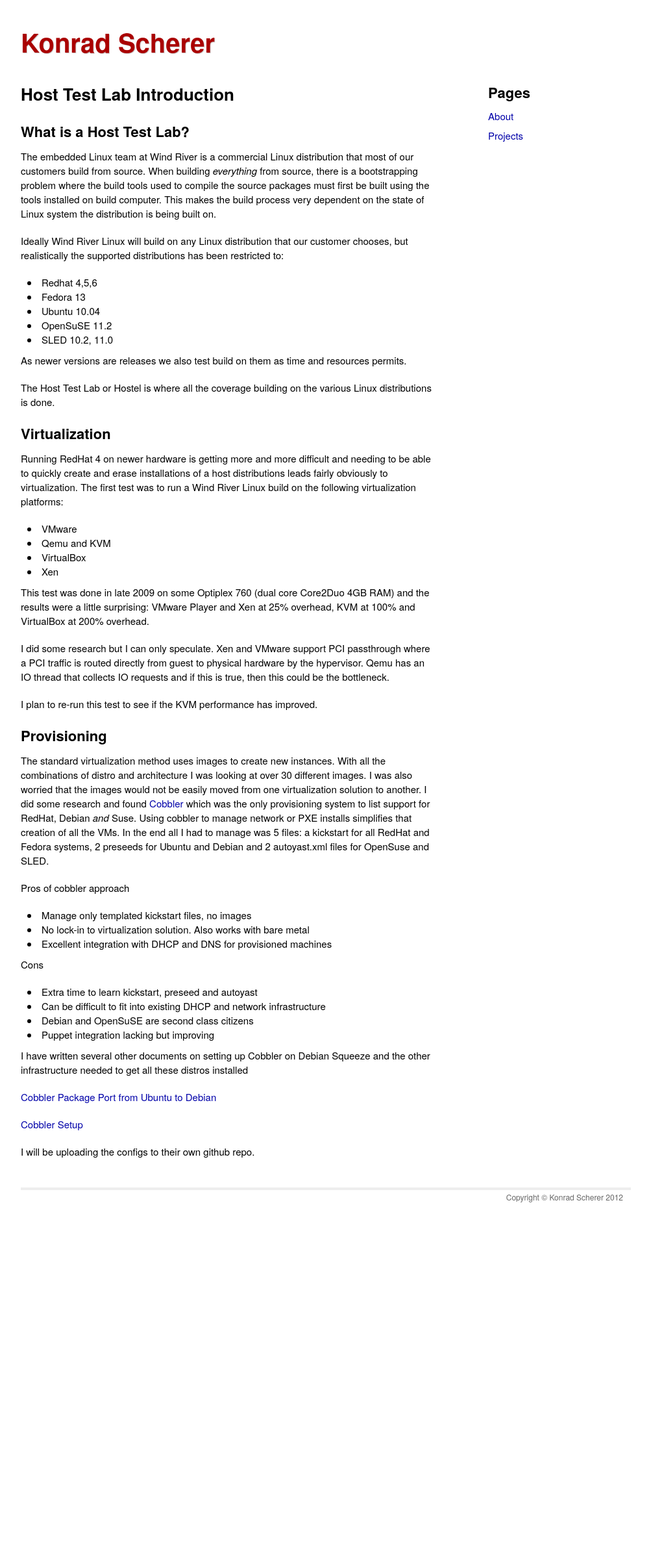
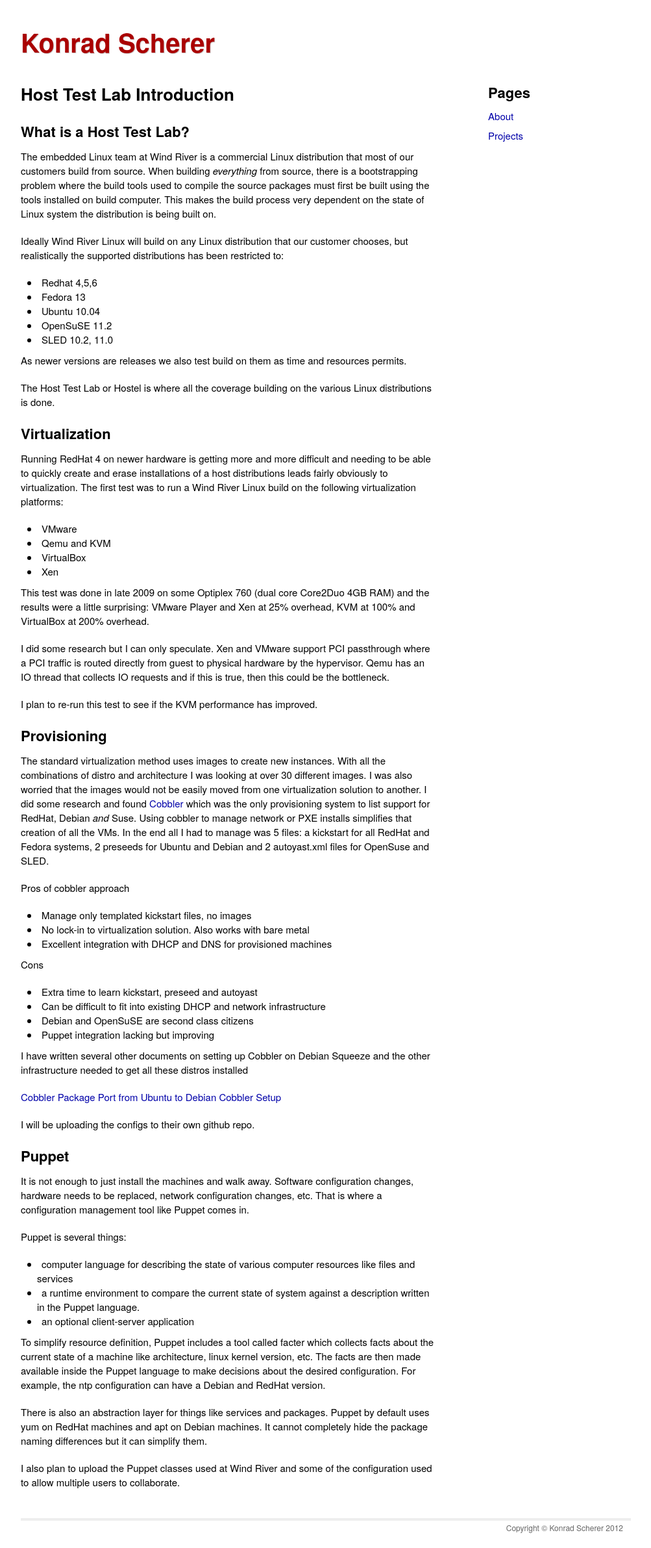
Before and after one commit to kscherer/kscherer.github.com, a Jekyll site: the page built from pages/hostel_intro.md, in a window 1280 px wide. Shown: the whole page at 65% size, without its empty margins (138-1141 px from the left). Built offline with Jekyll 4.4.1, drawn with Linux system fonts in a browser that asks for light colours; before the commit the page ends 1874 px from its top, so only the background shows below that.

Commit message:
More list tweaks and docs

```diff
--- a/css/base.css
+++ b/css/base.css
@@ -108,7 +108,7 @@
 /* #Lists
 ================================================== */
 	ul, ol { margin: 10px 0 10px 10px; }
-	ul { list-style: disc inside; }
+	ul { list-style: disc inside; text-indent: -1em; padding-left: 1em; }
 	ol { list-style: decimal; }
 
 /* #Images
--- a/pages/hostel_intro.md
+++ b/pages/hostel_intro.md
@@ -89,7 +89,36 @@ Squeeze and the other infrastructure needed to get all these distros
 installed
 
 [Cobbler Package Port from Ubuntu to Debian]({{ site.baseurl }}pages/cobbler_debian_port.html)
-
 [Cobbler Setup]({{ site.baseurl }}pages/cobbler_setup.html)
 
 I will be uploading the configs to their own github repo.
+
+## Puppet
+
+It is not enough to just install the machines and walk away. Software
+configuration changes, hardware needs to be replaced, network
+configuration changes, etc. That is where a configuration management
+tool like Puppet comes in.
+
+Puppet is several things:
+
+- computer language for describing the state of various computer
+resources like files and services
+- a runtime environment to compare the current state of system against
+  a description written in the Puppet language.
+- an optional client-server application
+
+To simplify resource definition, Puppet includes a tool called facter
+which collects facts about the current state of a machine like
+architecture, linux kernel version, etc. The facts are then made
+available inside the Puppet language to make decisions about the
+desired configuration. For example, the ntp configuration can have a
+Debian and RedHat version.
+
+There is also an abstraction layer for things like services and
+packages. Puppet by default uses yum on RedHat machines and apt on
+Debian machines. It cannot completely hide the package naming
+differences but it can simplify them.
+
+I also plan to upload the Puppet classes used at Wind River and some
+of the configuration used to allow multiple users to collaborate.
```
